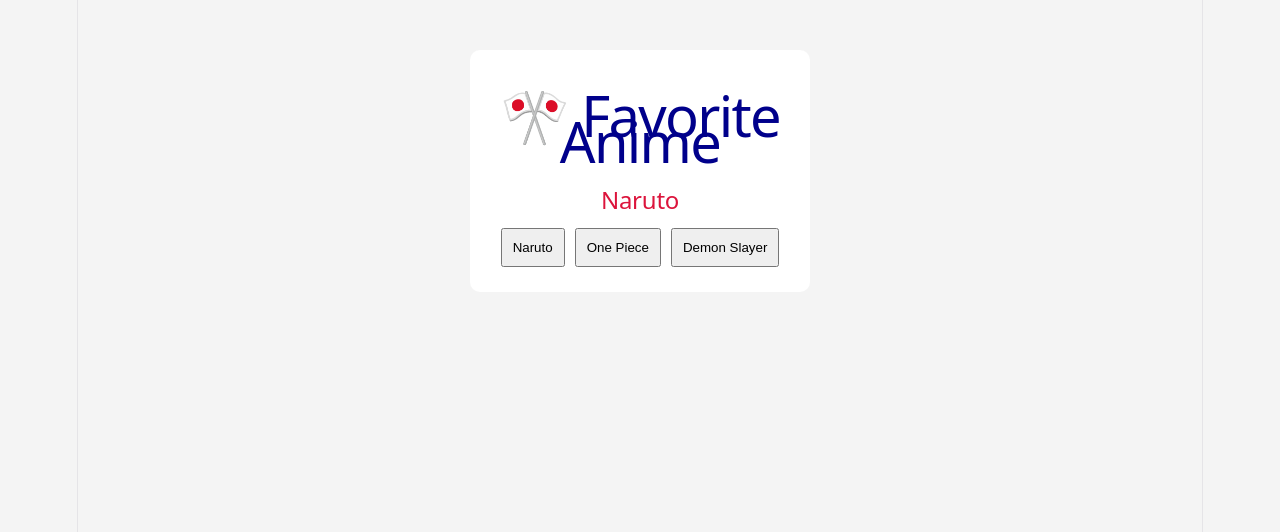
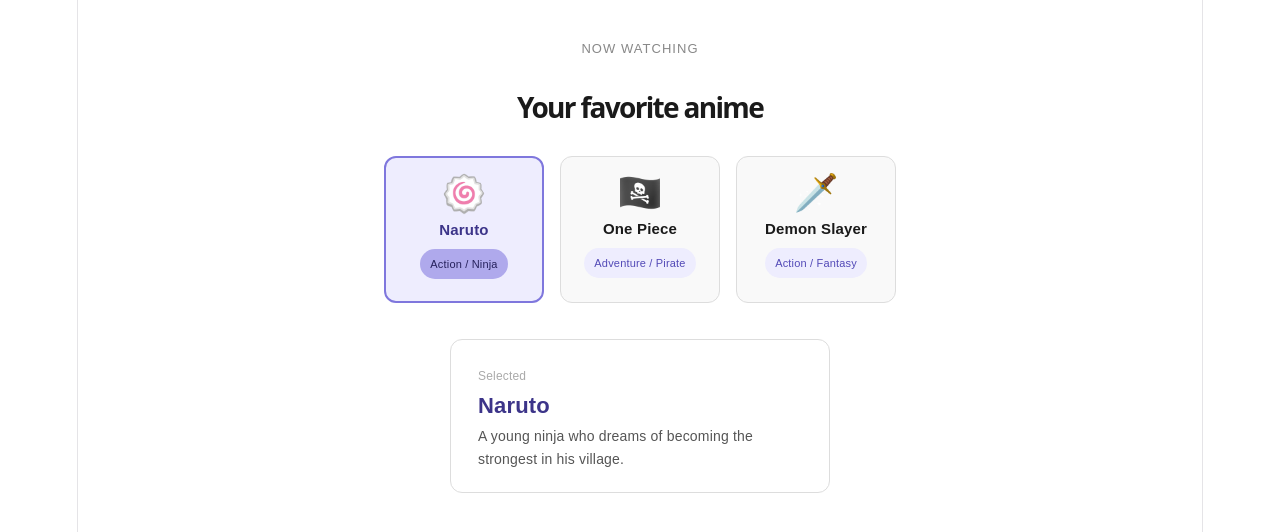
Before and after one commit to parmita16/reactparmita, a React (Vite) app: page / in a window 1280 px wide. Shown: the top 532 px of the page. Built offline with nearby package versions, Linux system fonts and the light colour scheme.

Commit message:
Finished useEffect learning

```diff
--- a/src/App.css
+++ b/src/App.css
@@ -1,23 +1,97 @@
-body {
-  background-color: #f4f4f4;
+* {
+  box-sizing: border-box;
+  margin: 0;
+  padding: 0;
+}
+.wrap {
+  padding: 2rem 1rem;
+  text-align: center;
   font-family: Arial, sans-serif;
 }
-.container {
-  width: 300px;
-  margin: 50px auto;
-  text-align: center;
-  background: white;
-  padding: 20px;
-  border-radius: 10px;
+.label {
+ font-size: 13px;
+  color: #888;
+  text-transform: uppercase;
+  letter-spacing: 0.08em;
+  margin-bottom: 8px;
 }
-h1 {
-  color: darkblue;
+.title {
+  font-size: 28px;
+  font-weight: 600;
+  color: #1a1a1a;
+  margin-bottom: 2rem;
 }
-h2 {
-  color: crimson;
+.cards {
+  display: flex;
+  gap: 16px;
+  justify-content: center;
+  flex-wrap: wrap;
+  margin-bottom: 2rem;
 }
-button {
-  margin: 5px;
-  padding: 10px;
+.card {
+  width: 160px;
+  border-radius: 12px;
+  border: 1.5px solid #ddd;
+  background: #f9f9f9;
+  padding: 1.25rem 1rem;
   cursor: pointer;
+  transition: border-color 0.15s, background 0.15s;
 }
+.card:hover {
+  background: #fff;
+  border-color: #bbb;
+}
+.card.active {
+  border: 2px solid #7F77DD;
+  background: #EEEDFE;
+}
+.icon {
+  font-size: 2rem;
+  margin-bottom: 10px;
+}
+.name {
+  font-size: 15px;
+  font-weight: 600;
+  color: #1a1a1a;
+  margin-bottom: 6px;
+}
+.card.active .name {
+  color: #3C3489;
+}
+.genre {
+  font-size: 11px;
+  background: #EEEDFE;
+  color: #534AB7;
+  border-radius: 20px;
+  padding: 2px 10px;
+  display: inline-block;
+}
+.card.active .genre {
+  background: #AFA9EC;
+  color: #26215C;
+}
+.result {
+  border-radius: 12px;
+  border: 1px solid #ddd;
+  background: #fff;
+  padding: 1.25rem 1.5rem;
+  max-width: 380px;
+  margin: 0 auto;
+  text-align: left;
+}
+.result-label {
+  font-size: 12px;
+  color: #aaa;
+  margin-bottom: 4px;
+}
+.result-name {
+  font-size: 22px;
+  font-weight: 600;
+  color: #3C3489;
+  margin-bottom: 6px;
+}
+.result-desc {
+  font-size: 14px;
+  color: #555;
+  line-height: 1.6;
+}
--- a/src/App.jsx
+++ b/src/App.jsx
@@ -1,27 +1,59 @@
 import { useState, useEffect } from "react";
 import "./App.css";
+const animeData = [
+  {
+    id: "naruto",
+    name: "Naruto",
+    icon: "🍥",
+    genre: "Action / Ninja",
+    desc: "A young ninja who dreams of becoming the strongest in his village.",
+  },
+  {
+    id: "onepiece",
+    name: "One Piece",
+    icon: "🏴‍☠️",
+    genre: "Adventure / Pirate",
+    desc: "A crew of pirates sailing the Grand Line in search of the One Piece.",
+  },
+  {
+    id: "demonslayer",
+    name: "Demon Slayer",
+    icon: "🗡️",
+    genre: "Action / Fantasy",
+    desc: "A boy trains to become a demon slayer to save his sister.",
+  },
+];
 function App() {
-  const [anime, setAnime] = useState("Naruto");
+  const [selected, setSelected] = useState(animeData[0]);
   useEffect(() => {
     console.log("Welcome Anime Fan!");
   }, []);
   useEffect(() => {
-    document.title = anime;
+    document.title = selected.name;
     console.log("Anime Changed!");
-  }, [anime]);
+  }, [selected]);
   return (
-    <div className="container">
-      <h1>🎌 Favorite Anime</h1>
-      <h2>{anime}</h2>
-      <button onClick={() => setAnime("Naruto")}>
-        Naruto
-      </button>
-      <button onClick={() => setAnime("One Piece")}>
-        One Piece
-      </button>
-      <button onClick={() => setAnime("Demon Slayer")}>
-        Demon Slayer
-      </button>
+    <div className="wrap">
+      <p className="label">Now watching</p>
+      <h1 className="title">Your favorite anime</h1>
+      <div className="cards">
+        {animeData.map((anime) => (
+          <div
+            key={anime.id}
+            className={`card ${selected.id === anime.id ? "active" : ""}`}
+            onClick={() => setSelected(anime)}
+          >
+            <div className="icon">{anime.icon}</div>
+            <div className="name">{anime.name}</div>
+            <div className="genre">{anime.genre}</div>
+          </div>
+        ))}
+      </div>
+      <div className="result">
+        <p className="result-label">Selected</p>
+        <p className="result-name">{selected.name}</p>
+        <p className="result-desc">{selected.desc}</p>
+      </div>
     </div>
   );
 }
```
